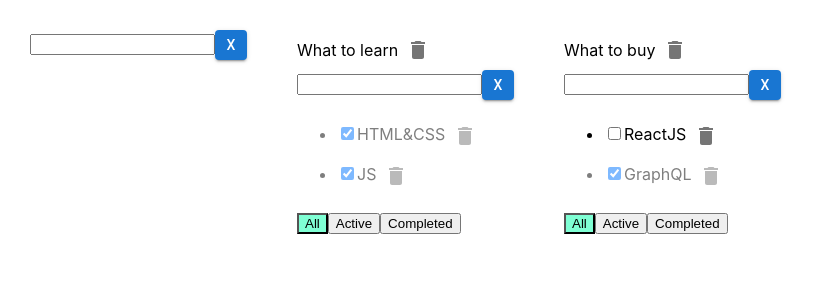
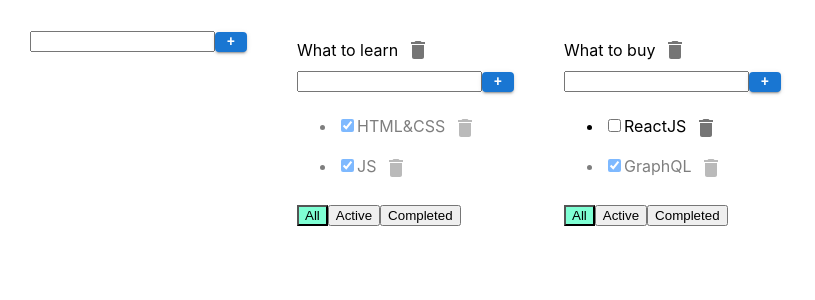
Before and after one commit to ArtemEfimovich/todolist2.0, a React (Create React App) app: page / in a window 1280 px wide. Shown: the top 300 px of the page, without its empty margins (0-815 px from the left). Built offline with nearby package versions, Linux system fonts and the light colour scheme.

Commit message:
update new version on typescript, bug fix with mui

```diff
--- a/package.json
+++ b/package.json
@@ -12,14 +12,15 @@
     "@testing-library/react": "^9.3.2",
     "@testing-library/user-event": "^7.1.2",
     "@types/jest": "^24.0.0",
+    "@types/material-ui": "^0.21.12",
     "@types/node": "^12.0.0",
-    "@types/react": "^16.9.0",
+    "@types/react": "^18.0.21",
     "@types/react-dom": "^16.9.0",
     "@types/uuid": "^8.3.4",
     "react": "^16.13.1",
     "react-dom": "^16.13.1",
     "react-scripts": "3.4.1",
-    "typescript": "~3.7.2",
+    "typescript": "^4.8.4",
     "uuid": "^9.0.0"
   },
   "scripts": {
--- a/src/components/AddItemForm.tsx
+++ b/src/components/AddItemForm.tsx
@@ -40,8 +40,8 @@ export const AddItemForm: React.FC<AddItemFormPropsType> = ({addItem}) => {
                    className={error ? 'error' : ''}
             />
             <Button variant='contained' color='primary' onClick={onAddTask}
-            style = {{maxWidth: '30px', maxHeight: '30px', minWidth: '30px', minHeight: '30px'}}
-            >x</Button>
+            style = {{maxWidth: '20px', maxHeight: '20px', minWidth: '20px', minHeight: '20px'}}
+            >+</Button>
                 {error && <div className='error-message'>{error}</div>}
         </div>
 );
```
Also changed, not shown: 1 other file (tests, documents, lock files or other folders).
